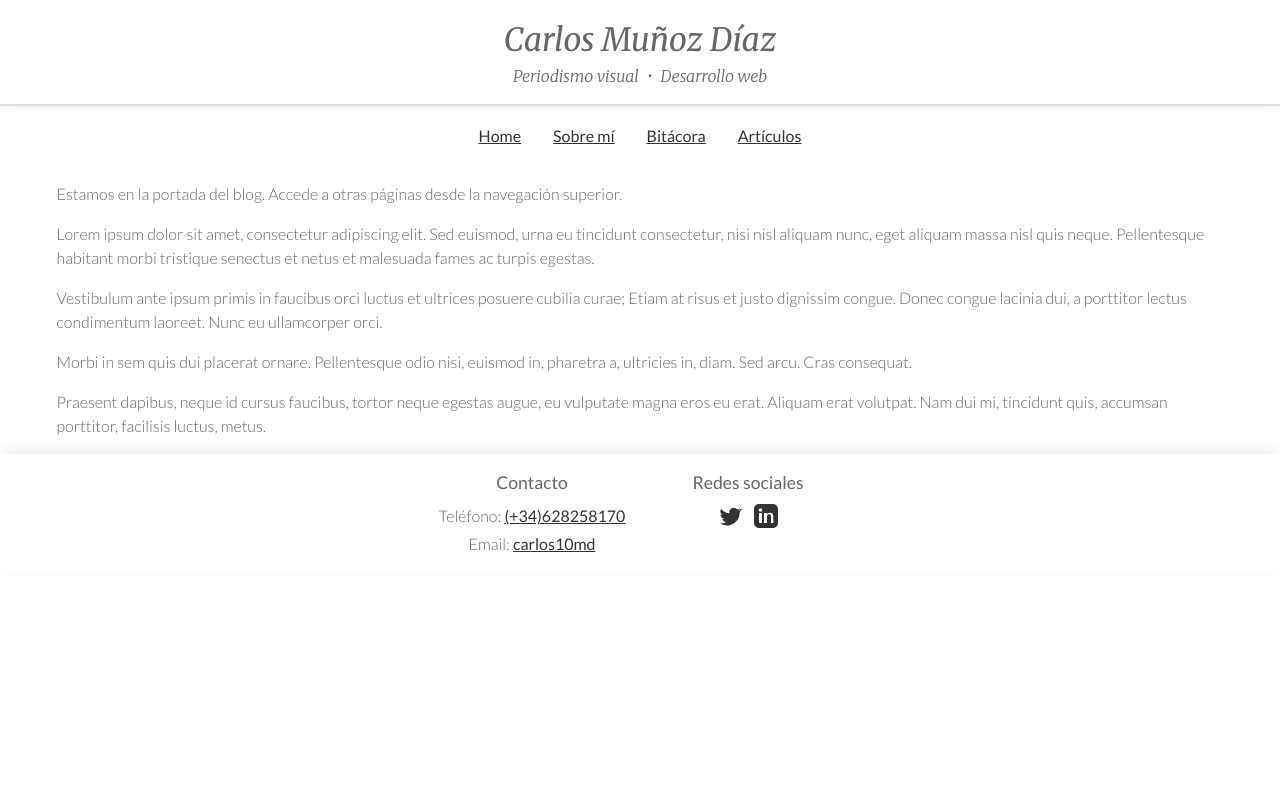
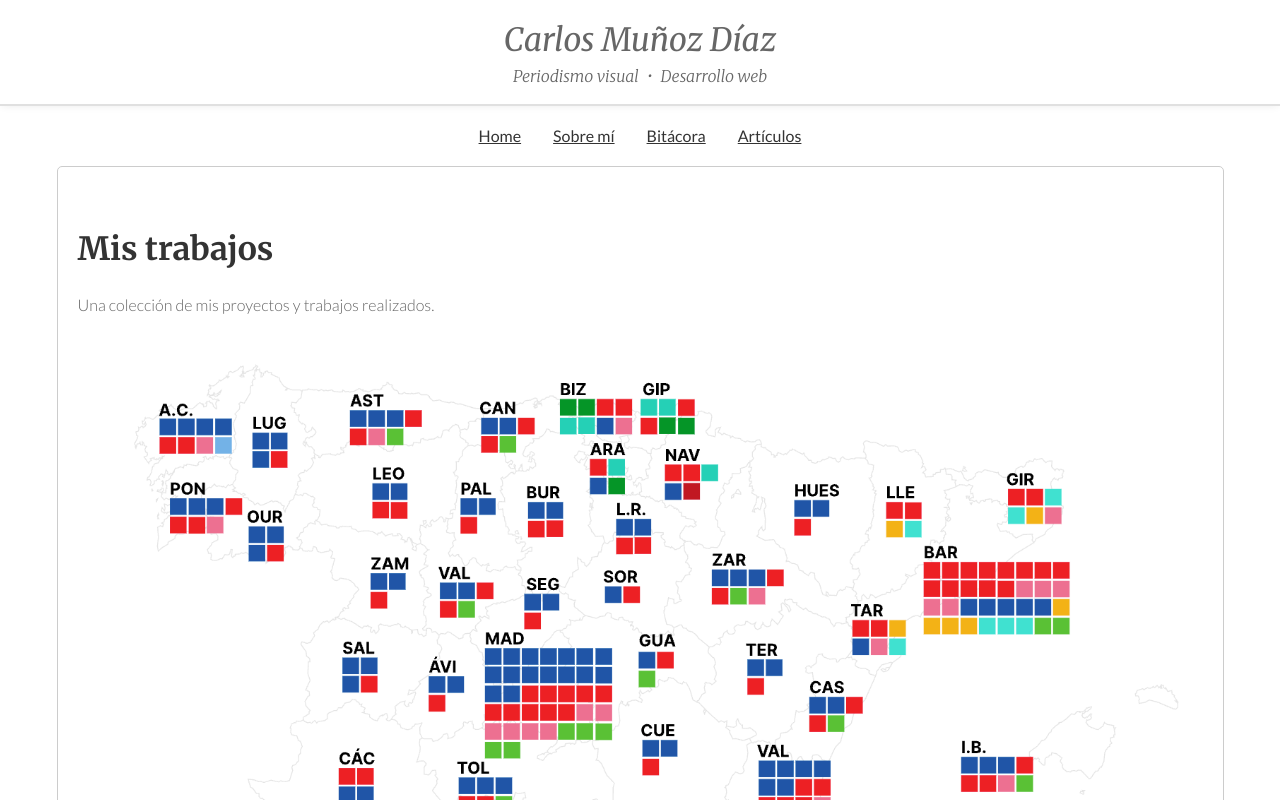
Before and after one commit to CarlosMunozDiaz/carlosmunozdiaz.github.io, a SvelteKit app: page / in a window 1280 px wide. Shown: the top 800 px of the page. Built offline with nearby package versions, Linux system fonts and the light colour scheme.

Commit message:
Continuación con la portada

```diff
--- a/src/lib/styles/general.css
+++ b/src/lib/styles/general.css
@@ -26,4 +26,8 @@ div.content {
     box-sizing: border-box;
     padding: 0em 1em;
 }
+
+div.content a.home-card:not(:last-child) {
+        margin-bottom: 30px;
+}
 /* FINAL ----- CONTENIDO GENÉRICO */
--- a/src/routes/+page.svelte
+++ b/src/routes/+page.svelte
@@ -1,7 +1,21 @@
+<script>
+    import { onNavigate } from '$app/navigation';
+    import HomeCard from './components/HomeCard.svelte';
+
+    onNavigate((navigation) => {
+        if (!document.startViewTransition) return;
+
+        return new Promise((resolve) => {
+            document.startViewTransition(async () => {
+                resolve();
+                await navigation.complete;
+            });
+        });
+    });
+</script>
+
 <div class="content" view-transition-name="page">
-    <p>Estamos en la portada del blog. Accede a otras páginas desde la navegación superior.</p>
-    <p>Lorem ipsum dolor sit amet, consectetur adipiscing elit. Sed euismod, urna eu tincidunt consectetur, nisi nisl aliquam nunc, eget aliquam massa nisl quis neque. Pellentesque habitant morbi tristique senectus et netus et malesuada fames ac turpis egestas.</p>
-    <p>Vestibulum ante ipsum primis in faucibus orci luctus et ultrices posuere cubilia curae; Etiam at risus et justo dignissim congue. Donec congue lacinia dui, a porttitor lectus condimentum laoreet. Nunc eu ullamcorper orci.</p>
-    <p>Morbi in sem quis dui placerat ornare. Pellentesque odio nisi, euismod in, pharetra a, ultricies in, diam. Sed arcu. Cras consequat.</p>
-    <p>Praesent dapibus, neque id cursus faucibus, tortor neque egestas augue, eu vulputate magna eros eu erat. Aliquam erat volutpat. Nam dui mi, tincidunt quis, accumsan porttitor, facilisis luctus, metus.</p>
+    <HomeCard href="/works" title="Mis trabajos" description="Una colección de mis proyectos y trabajos realizados." image="/media/test.png"/>
+    <HomeCard href="/bitacora" title="Bitácora" description="Reflexiones y lecturas a lo largo del tiempo." image="/media/test.png"/>
+    <HomeCard href="/about-me" title="Sobre mí" description="Conoce más sobre mi recorrido laboral." image="/media/test.png"/>
 </div>
--- /dev/null
+++ b/src/routes/components/HomeCard.svelte
@@ -0,0 +1,39 @@
+<script>
+  export let href;
+  export let title;
+  export let description;
+  export let image;
+</script>
+
+<style>
+  a.home-card {
+    display: block;
+    padding: 20px;
+    border: 1px solid #ccc;
+    border-radius: 5px;
+    text-decoration: none;
+    color: inherit;
+  }
+
+  a.home-card:hover {
+    background-color: #f0f0f0;
+  }
+
+  .hc_text {
+    margin-bottom: 10px;
+  }
+
+  .hc_image {
+    width: 100%;
+    height: auto;
+    border-radius: 4px;
+  }
+</style>
+
+<a class="home-card" href={href} view-transition-name="home-card">
+  <div class="hc_text">
+    <h2>{title}</h2>
+    <p>{description}</p>
+  </div>
+  <img class="hc_image" src={image} alt=""/>
+</a>
```
Also changed, not shown: static/media/test.png (added).
